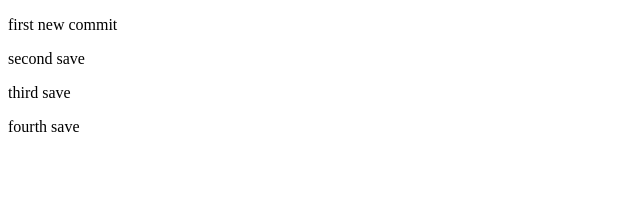
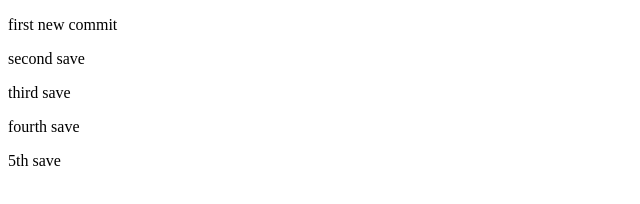
Before and after one commit to Oleksa89/git-branches, a plain HTML site: page index.html in a window 1280 px wide. Shown: the full height of the page, 0-640 px from the left. Drawn offline with Linux system fonts and the light colour scheme.

Commit message:
new-fifth-commit

```diff
--- a/index.html
+++ b/index.html
@@ -10,5 +10,6 @@
     <p>second save</p>
     <p>third save</p>
     <p>fourth save</p>
+    <p>5th save</p>
 </body>
 </html>
```
